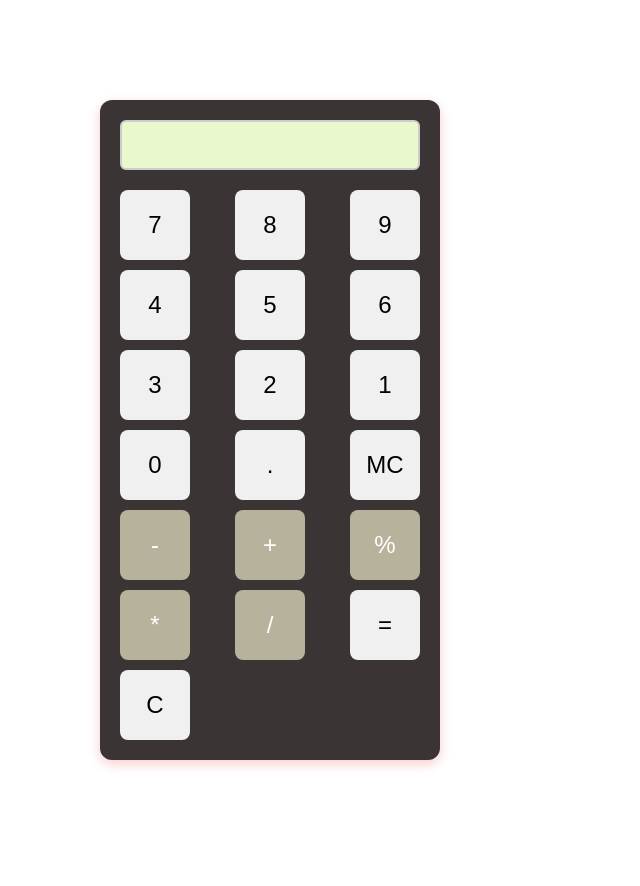
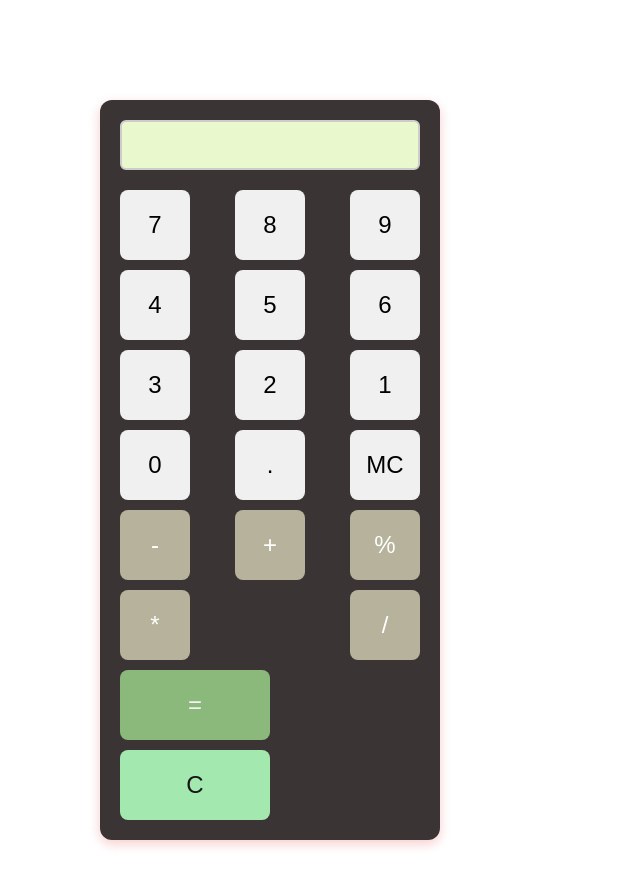
Before and after one commit to Tejas-63/calculator, a plain HTML site: page index.html in a window 1280 px wide. Shown: the whole page, without its empty margins (0-640 px from the left). Before the commit the page ends 860 px from the top, so only its background shows below. Drawn offline with Linux system fonts and the light colour scheme.

Commit message:
apply a css for equal and clear buttons

```diff
--- a/index.html
+++ b/index.html
@@ -58,6 +58,19 @@
         background-color: #b6b29b;
         color: white;
     }
+    .equals {
+        background-color: #8bb97c;
+        color: rgb(245, 241, 241);
+        width: 150px;
+
+    }
+
+    .clear {
+        background-color: #a3e8af;
+        color: rgb(23, 21, 21);
+        width: 150px;
+
+    }
     </style>
 </head>
 <body>
```
